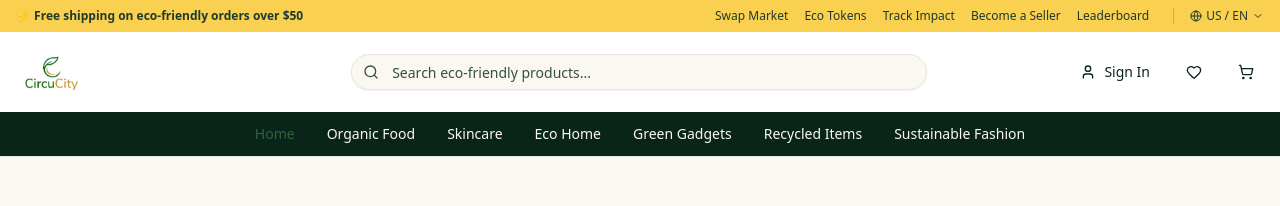
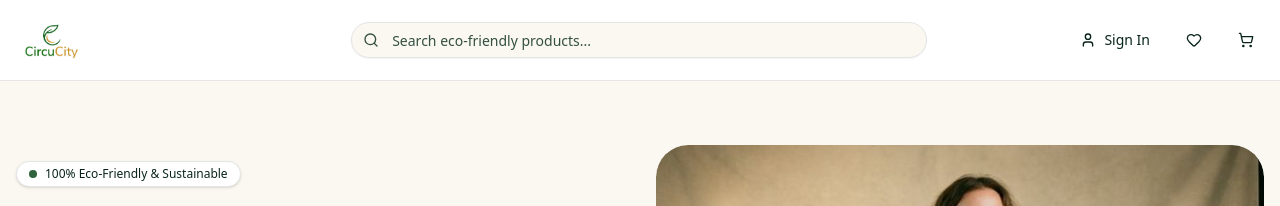
Before and after one commit to songokjesse/eco_ecommerce, a Next.js app: page / in a window 1280 px wide. Shown: the top 206 px of the page. Built offline with nearby package versions, Linux system fonts and the light colour scheme; no server answers; the database is empty.

Commit message:
refactor: remove navigation links from Header and the TopBar component from ClientLayout.

```diff
--- a/components/layout/ClientLayout.tsx
+++ b/components/layout/ClientLayout.tsx
@@ -3,7 +3,7 @@
 import { usePathname } from 'next/navigation';
 import { Header } from '@/components/layout/Header';
 import { Footer } from '@/components/layout/Footer';
-import { TopBar } from '@/components/layout/TopBar';
+
 
 export function ClientLayout({ children, isAdmin = false }: { children: React.ReactNode; isAdmin?: boolean }) {
     const pathname = usePathname();
@@ -17,7 +17,7 @@ export function ClientLayout({ children, isAdmin = false }: { children: React.Re
 
     return (
         <>
-            <TopBar />
+
             <Header isAdmin={isAdmin} />
             <main className="min-h-screen">
                 {children}
--- a/components/layout/Header.tsx
+++ b/components/layout/Header.tsx
@@ -96,20 +96,6 @@ export function Header({ isAdmin = false }: { isAdmin?: boolean }) {
         </div>
       </div>
 
-      {/* Navigation Links */}
-      <div className="bg-foreground text-background py-3 hidden lg:block">
-        <div className="container mx-auto px-4">
-          <nav className="flex items-center justify-center gap-8 text-sm font-medium">
-            <Link href="/" className="hover:text-primary transition-colors text-primary">Home</Link>
-            <Link href="/organic-food" className="hover:text-primary transition-colors">Organic Food</Link>
-            <Link href="/skincare" className="hover:text-primary transition-colors">Skincare</Link>
-            <Link href="/eco-home" className="hover:text-primary transition-colors">Eco Home</Link>
-            <Link href="/green-gadgets" className="hover:text-primary transition-colors">Green Gadgets</Link>
-            <Link href="/recycled-items" className="hover:text-primary transition-colors">Recycled Items</Link>
-            <Link href="/sustainable-fashion" className="hover:text-primary transition-colors">Sustainable Fashion</Link>
-          </nav>
-        </div>
-      </div>
     </header>
   );
 }
```
